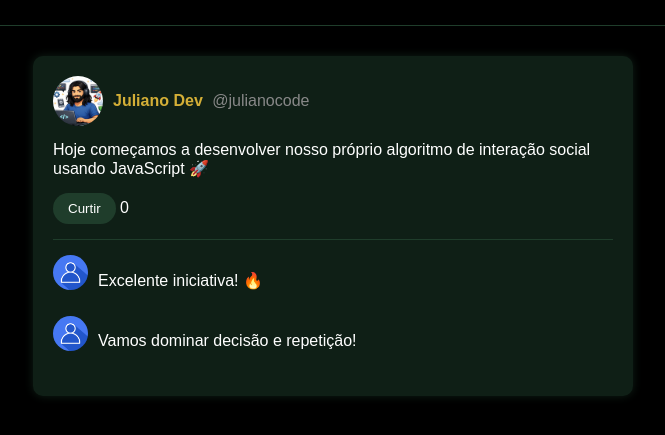
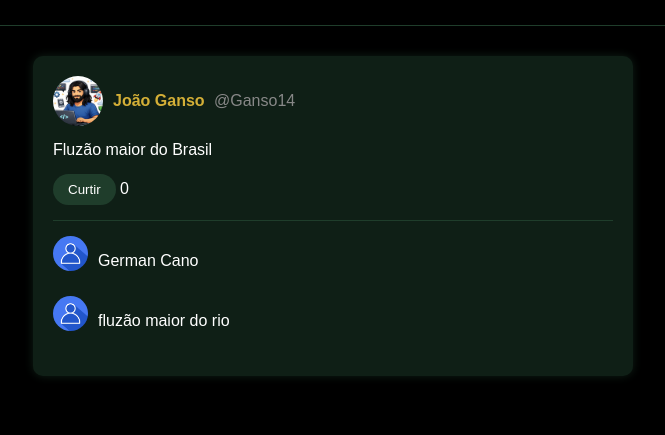
Before and after one commit to Ganso142112/mini-social-ganso, a plain HTML site: page index.html in a window 1280 px wide. Shown: the part 139-574 px from the top of the page, without its empty margins (307-972 px from the left). Drawn offline with Linux system fonts and the light colour scheme.

Commit message:
alteração nas mensagens do projeto

```diff
--- a/index.html
+++ b/index.html
@@ -18,13 +18,13 @@
     <div class="post-header">
       <img src="assets/profile.png" class="avatar">
       <div>
-        <span class="name">Juliano Dev</span>
-        <span class="username">@julianocode</span>
+        <span class="name">João Ganso</span>
+        <span class="username">@Ganso14</span>
       </div>
     </div>
 
     <p class="post-text">
-      Hoje começamos a desenvolver nosso próprio algoritmo de interação social usando JavaScript 🚀
+      Fluzão maior do Brasil
     </p>
 
     <div class="post-actions">
@@ -35,12 +35,12 @@
     <section class="comments">
       <div class="comment">
         <img src="assets/avatar.png" class="avatar-small">
-        <p>Excelente iniciativa! 🔥</p>
+        <p>German Cano </p>
       </div>
 
       <div class="comment">
         <img src="assets/avatar.png" class="avatar-small">
-        <p>Vamos dominar decisão e repetição!</p>
+        <p>fluzão maior do rio</p>
       </div>
     </section>
 
```
